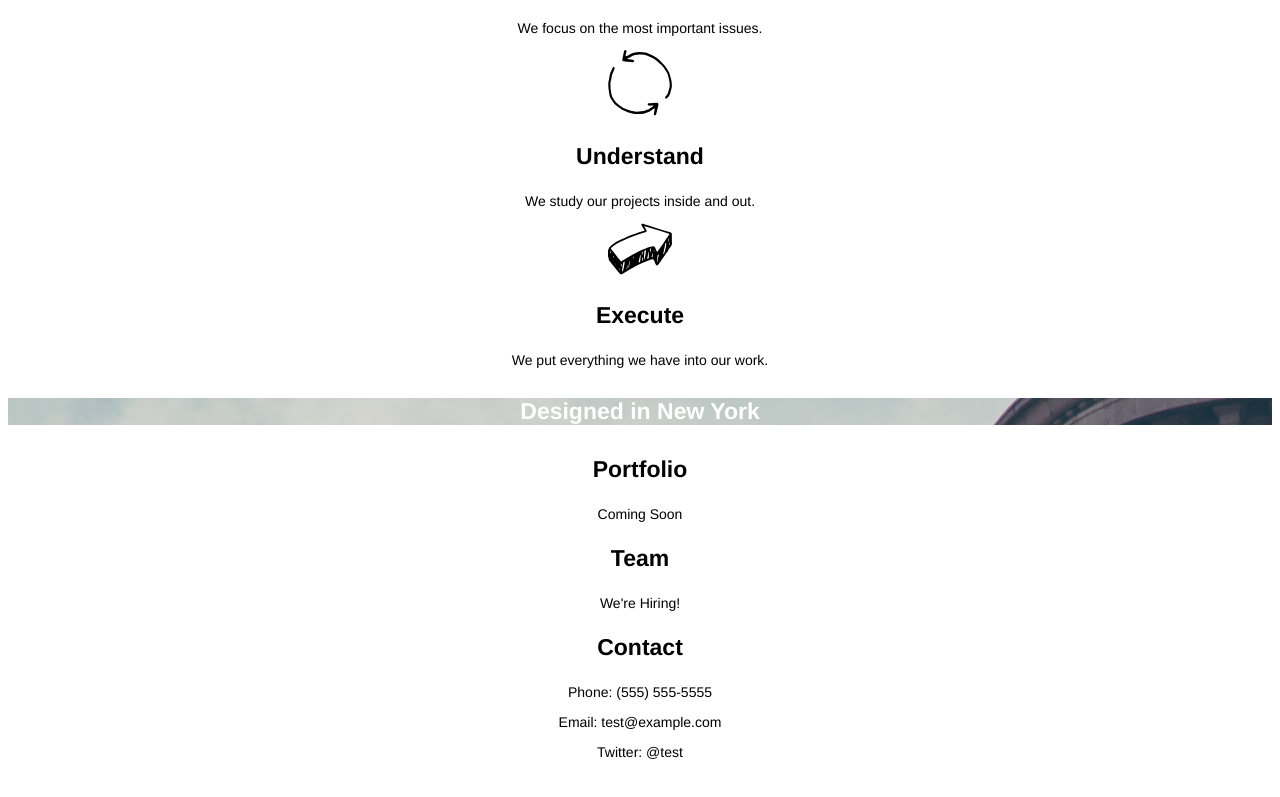
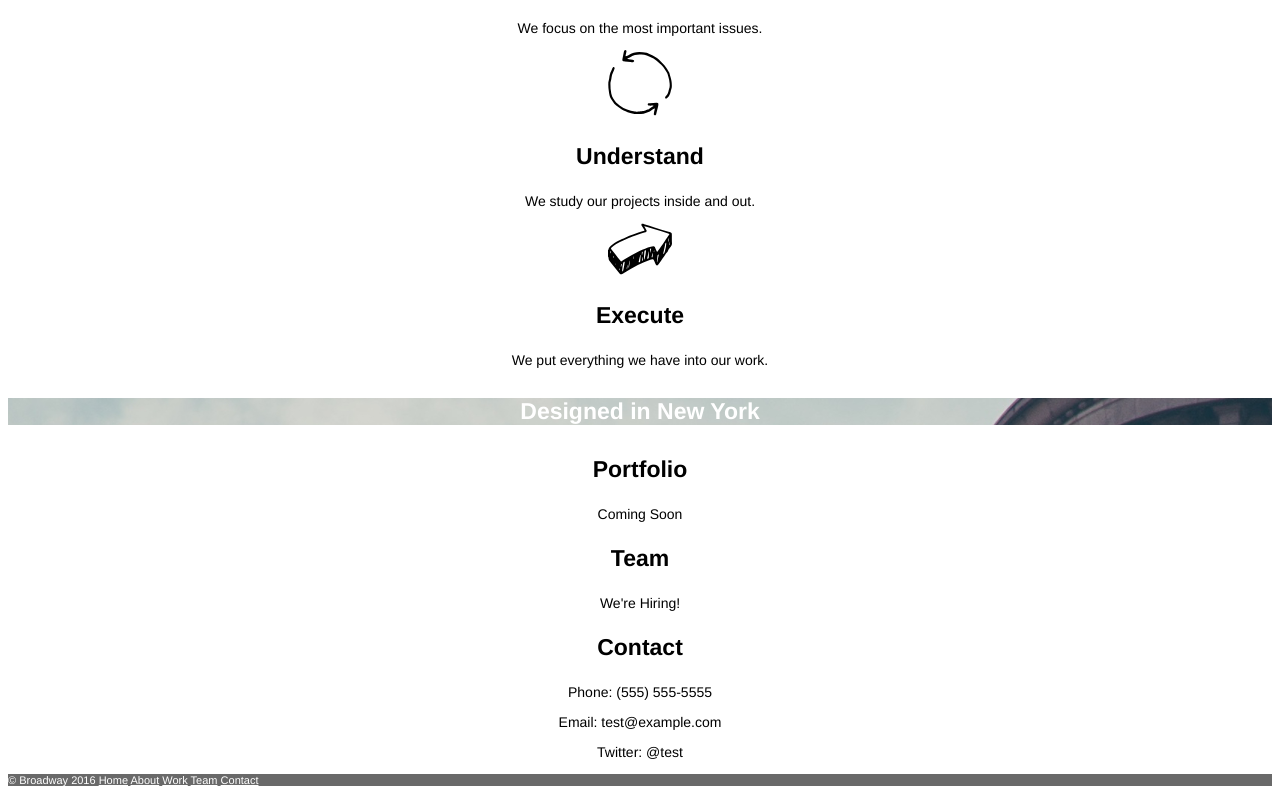
Before and after one commit to rkmattern15/broadway, a plain HTML site: page index.html in a window 1280 px wide. Shown: the part 525-1322 px from the top of the page. Before the commit the page ends 1299 px from the top, so only its background shows below. Drawn offline with Linux system fonts and the light colour scheme.

Commit message:
Footer add.

```diff
--- a/index.html
+++ b/index.html
@@ -7,7 +7,7 @@
   </head>
   <body>
     <div class="navigation">
-      <h1>Broadway Design</h1>
+      <h1 id="home">Broadway Design</h1>
         <p><a href="#home">Home</a></p>
         <p><a href="#process">Process</a></p>
         <p><a href="#work">Work</a></p>
@@ -39,5 +39,8 @@
           <p id="description">Email: test@example.com</p>
           <p id="description">Twitter: @test</p>
     </div>
+    <div class="footer">
+      <p>&copy; Broadway 2016 <a href="#home">Home</a> <a href="#process">About</a> <a href="#work">Work</a> <a href="#team">Team</a> <a href="#contact">Contact</a></p>
+    </div>
   </body>
 </html>
--- a/resources/css/style.css
+++ b/resources/css/style.css
@@ -10,7 +10,7 @@ h1 {
 .navigation {
   background-image: url("../images/the-flatiron-building.png");
 }
-a {
+.navigation a {
   color: white;
   font-size: 18px;
 }
@@ -33,3 +33,13 @@ h4 {
   font-weight: bold;
   color: white;
 }
+.footer {
+  font-size: 11px;
+  color: white;
+  background-color: dimgray;
+  text-align: left;
+}
+.footer a {
+  font-size: 11px;
+  color: white;
+}
```
